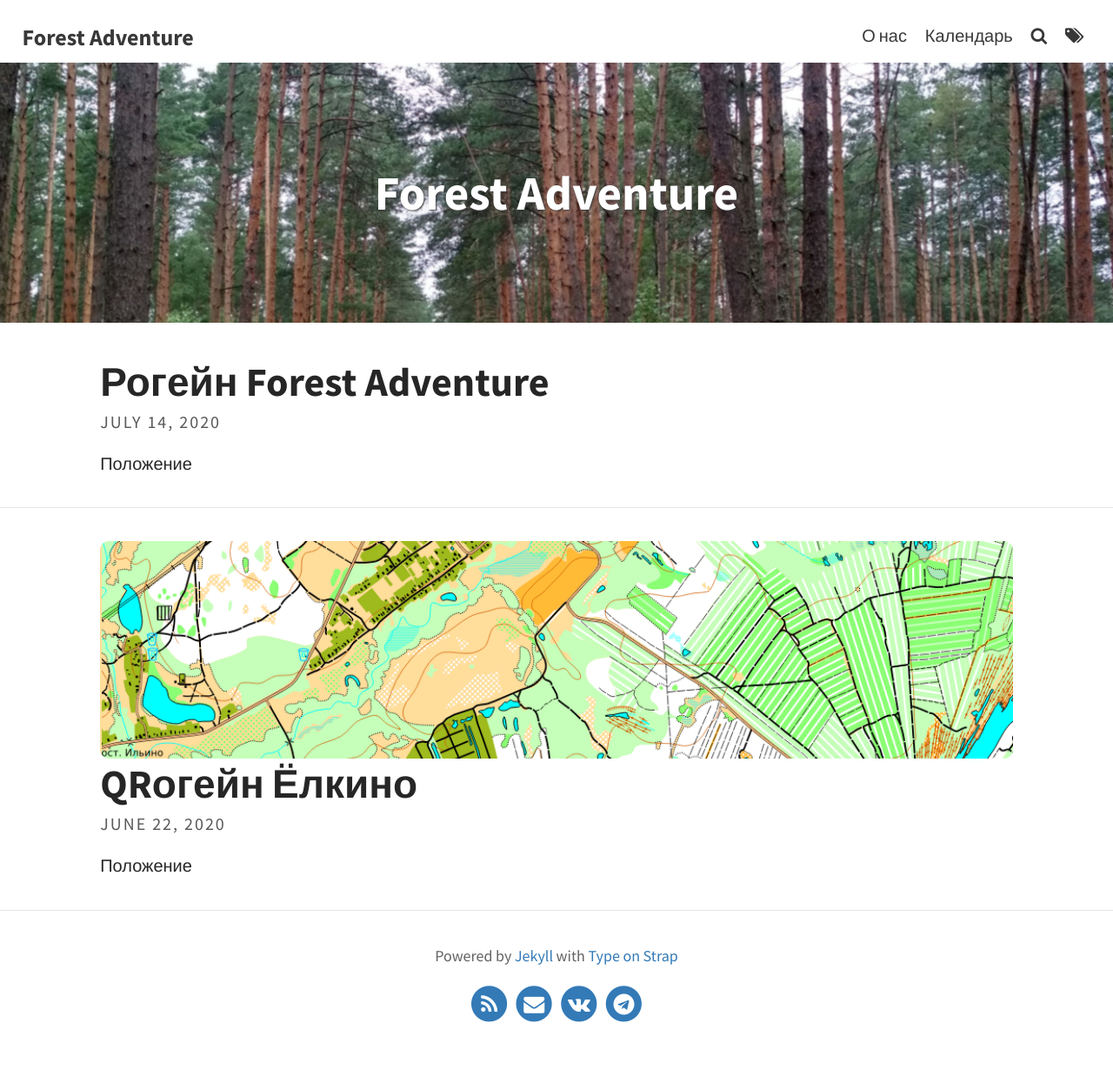
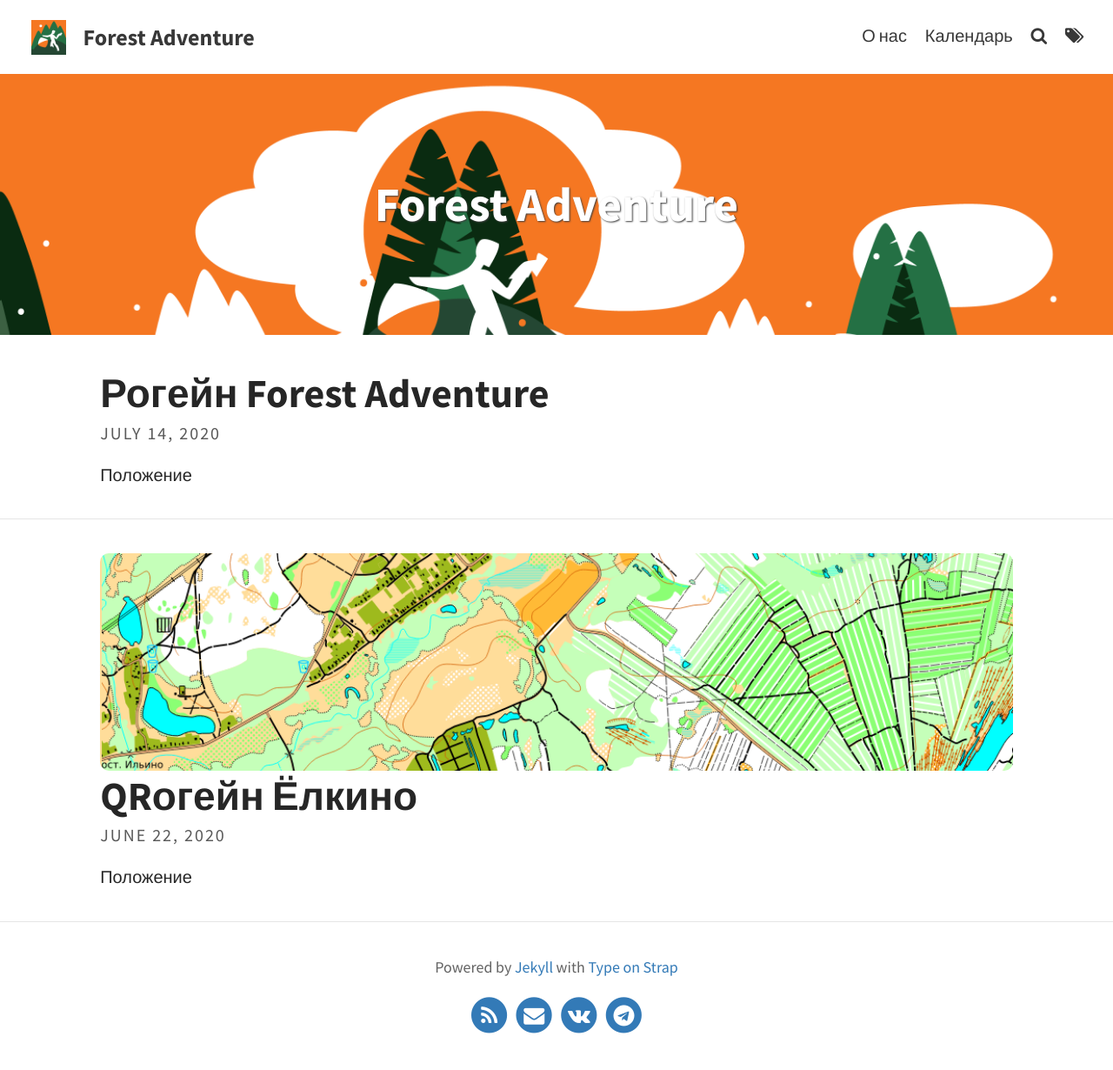
Before and after one commit to ForestAdventure/hidden, a Jekyll site: the page built from index.html, in a window 1280 px wide. Shown: the whole page at 87% size. Built offline with Jekyll 4.4.1, drawn with Linux system fonts in a browser that asks for light colours; the list of posts is cut into pages by our own code.

Commit message:
Update ava

```diff
--- a/_config.yml
+++ b/_config.yml
@@ -5,7 +5,7 @@ url: "https://forestadventure.ru"
 # THEME-SPECIFIC CONFIGURATION
 title: Forest Adventure                                 # site's title
 description: "Рогейны и ориентирование"                 # used by search engines
-avatar:                                                 # Empty for no avatar in navbar
+avatar: images/avatar.png                               # Empty for no avatar in navbar
 favicon: images/control.ico                             # Icon displayed in the tab
 
 # Header and footer text
```
Also changed, not shown: images/avatar.png (added), images/header-feature-image-alt.jpg (added), images/header-feature-image.jpg.
